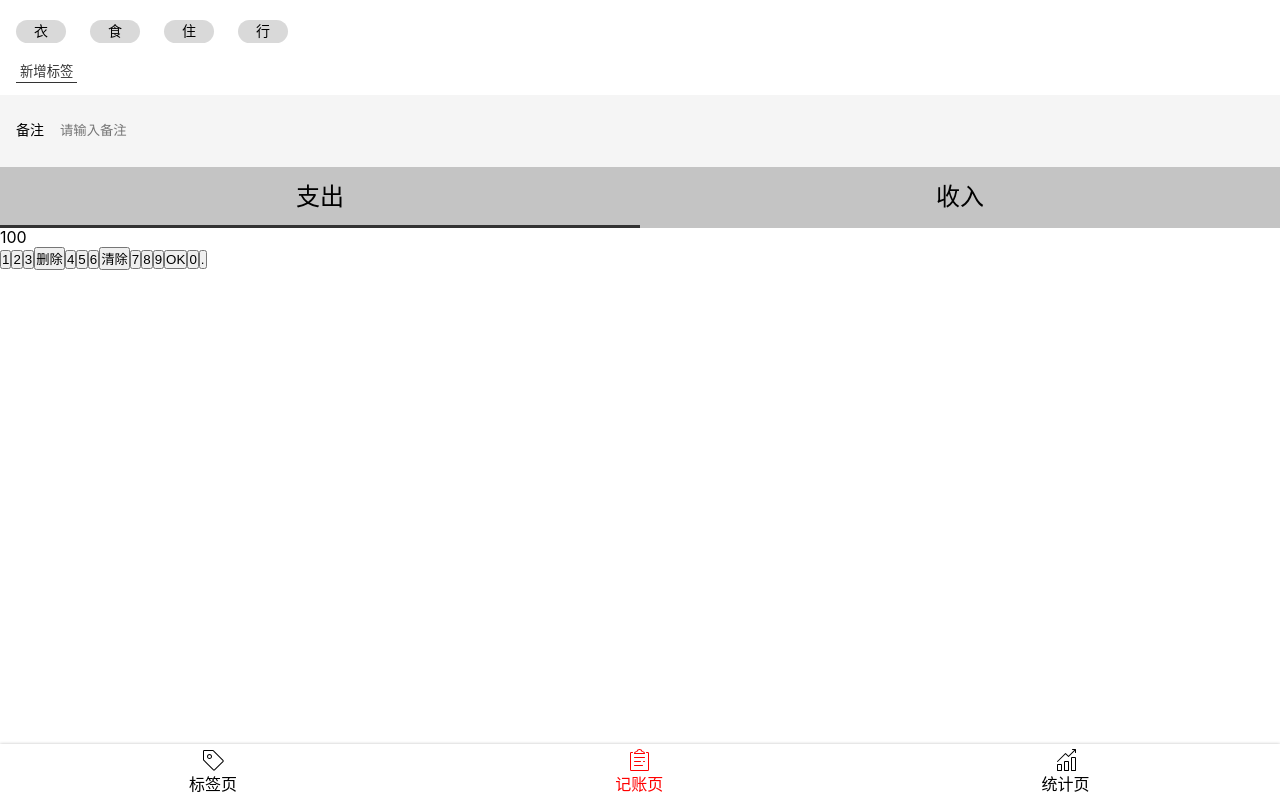
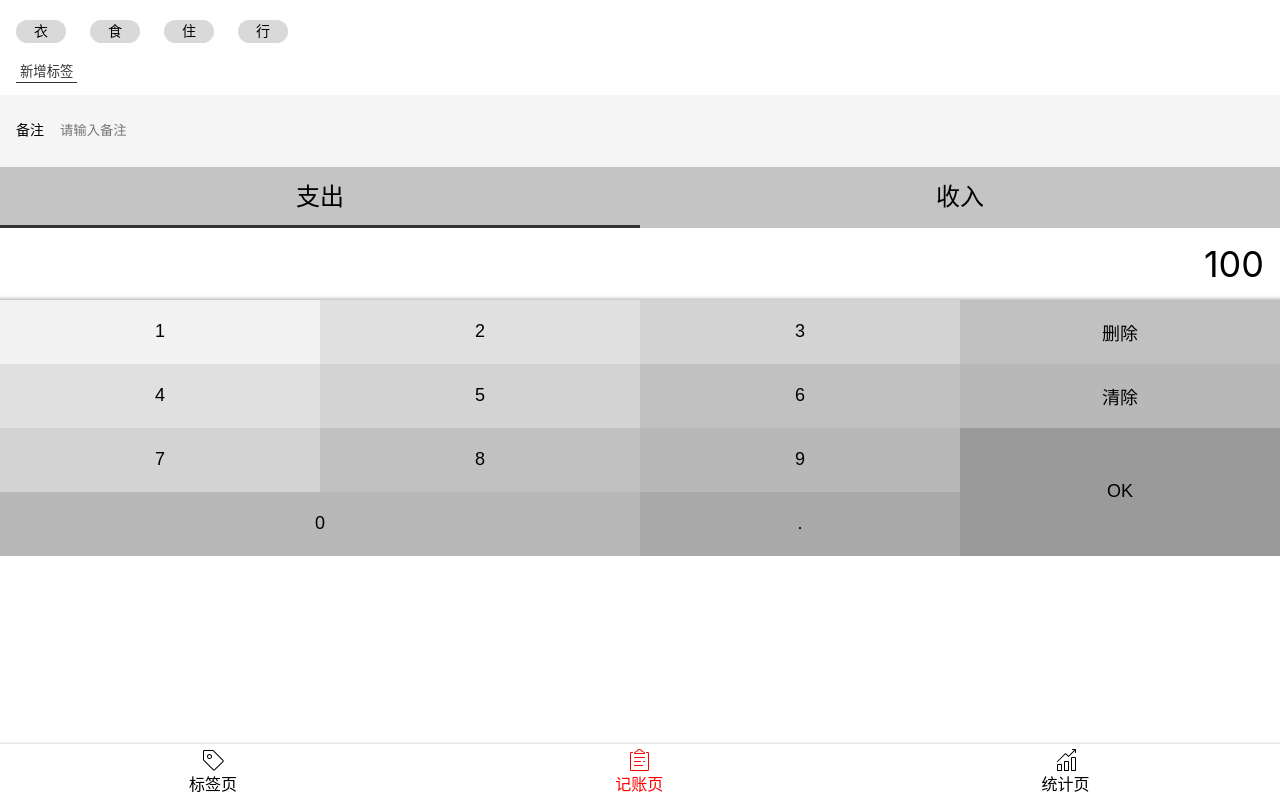
Before and after one commit to vinkin92/react_money_1, a React app: page /money in a window 1280 px wide. Built offline with nearby package versions, Linux system fonts and the light colour scheme.

Commit message:
完成记账页面中数字面板UI

```diff
--- a/src/index.scss
+++ b/src/index.scss
@@ -28,3 +28,8 @@ body{
   width:1em;
   height:1em;
 }
+.clearfix::after{
+  content:'';
+  display: block;
+  clear: both;
+}
--- a/src/views/Money.tsx
+++ b/src/views/Money.tsx
@@ -4,45 +4,52 @@ import styled from 'styled-components';
 
 const TagSection = styled.section`
   background-color: #FFF;
-  padding:12px 16px;
-  >ol{
-    margin:0 -12px;
-    >li{
+  padding: 12px 16px;
+
+  > ol {
+    margin: 0 -12px;
+
+    > li {
       background-color: #D9D9D9;
-      border-radius:18px;
+      border-radius: 18px;
       display: inline-block;
       padding: 3px 18px;
-      font-size:14px;
-      margin:8px 12px;
+      font-size: 14px;
+      margin: 8px 12px;
     }
   }
-  >button{
+
+  > button {
     font-family: inherit;
     background: none;
-    border:none;
-    padding:2px 4px;
-    border-bottom:1px solid #333;
-    color:#333;
-    margin-top:8px;
+    border: none;
+    padding: 2px 4px;
+    border-bottom: 1px solid #333;
+    color: #333;
+    margin-top: 8px;
   }
 `;
 const NotesSection = styled.section`
   background: #f5f5f5;
-  padding:0 16px;
-  font-size:14px;
-  >label{
+  padding: 0 16px;
+  font-size: 14px;
+
+  > label {
     display: flex;
     align-items: center;
-    >span{
+
+    > span {
       margin-right: 16px;
       white-space: nowrap;
     }
-    >input{
+
+    > input {
       border-style: none;
       background-color: #f5f5f5;
-      width:100%;
+      width: 100%;
       height: 72px;
-      &:focus{
+
+      &:focus {
         outline: none;
       }
     }
@@ -50,16 +57,19 @@ const NotesSection = styled.section`
 `;
 const CategorySection = styled.section`
   background-color: #c4c4c4;
-  font-size:24px;
-  > ul{
+  font-size: 24px;
+
+  > ul {
     display: flex;
-    >li{
-      width:50%;
+
+    > li {
+      width: 50%;
       text-align: center;
-      padding:16px 0;
+      padding: 16px 0;
       position: relative;
-      &.selected::after{
-        content:'';
+
+      &.selected::after {
+        content: '';
         display: block;
         height: 3px;
         background-color: #333;
@@ -72,7 +82,74 @@ const CategorySection = styled.section`
   }
 `;
 const NumberPadSection = styled.section`
+  display: flex;
+  flex-direction: column;
 
+  > .output {
+    background-color: white;
+    font-size: 36px;
+    line-height: 72px;
+    text-align: right;
+    padding: 0 16px;
+    box-shadow: inset 0 -5px 5px -5px rgba(0, 0, 0, 0.25),
+    inset 0 -5px 5px -5px rgba(0, 0, 0, 0.25);
+  }
+
+  > .pad {
+    > button {
+      float: left;
+      width: 25%;
+      height: 64px;
+      font-size: 18px;
+      border: none;
+
+      &.ok {
+        height: 128px;
+        float: right;
+      }
+
+      &.zero {
+        width: 50%;
+      }
+
+      &:nth-child(1) {
+        background-color: #f2f2f2;
+      }
+
+      &:nth-child(2),
+      &:nth-child(5) {
+        background-color: #E0E0E0;
+      }
+
+      &:nth-child(3),
+      &:nth-child(6),
+      &:nth-child(9) {
+        background-color: #D3D3D3;
+      }
+
+      &:nth-child(4),
+      &:nth-child(7),
+      &:nth-child(10) {
+        background-color: #C1C1C1;
+      }
+
+      &:nth-child(8),
+      &:nth-child(11),
+      &:nth-child(13) {
+        background-color: #B8B8B8;
+      }
+
+      &:nth-child(12) {
+        background-color: #9A9A9A;
+
+      }
+
+      &:nth-child(14) {
+        background-color: #A9A9A9;
+      }
+
+    }
+  }
 `;
 
 function Money() {
@@ -100,8 +177,8 @@ function Money() {
                 </ul>
             </CategorySection>
             <NumberPadSection>
-                <div>100</div>
-                <div>
+                <div className="output">100</div>
+                <div className="pad clearfix">
                     <button>1</button>
                     <button>2</button>
                     <button>3</button>
@@ -113,8 +190,8 @@ function Money() {
                     <button>7</button>
                     <button>8</button>
                     <button>9</button>
-                    <button>OK</button>
-                    <button>0</button>
+                    <button className="ok">OK</button>
+                    <button className="zero">0</button>
                     <button>.</button>
                 </div>
             </NumberPadSection>
```
